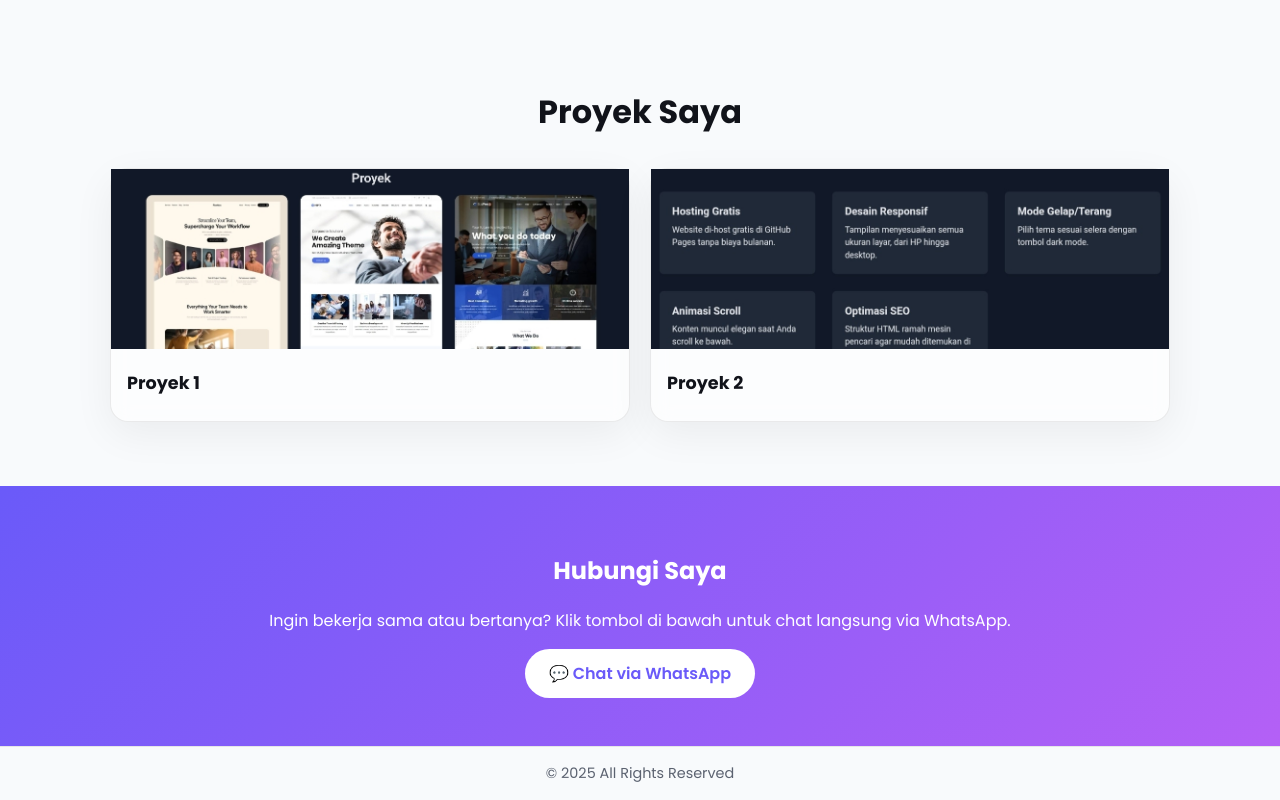
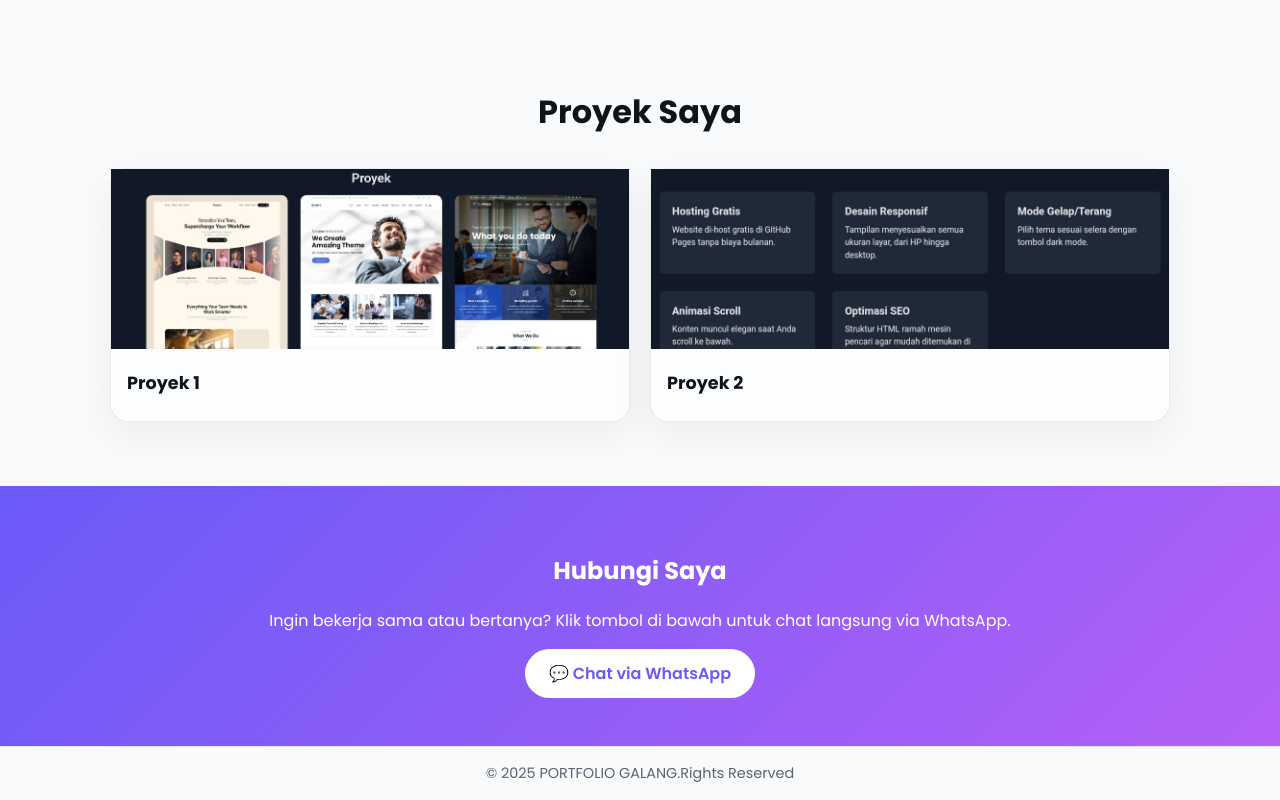
Before and after one commit to Oshinaci/Portfolioku, a plain HTML site: page index.html in a window 1280 px wide. Shown: the part 913-1713 px from the top of the page. Drawn offline with nearby package versions, Linux system fonts and the light colour scheme.

Commit message:
Update index.html

```diff
--- a/index.html
+++ b/index.html
@@ -213,7 +213,7 @@
     <a href="https://wa.me/6282124643404" target="_blank">💬 Chat via WhatsApp</a>
   </section>
   <footer>
-    © 2025 All Rights Reserved
+    © 2025 PORTFOLIO GALANG.Rights Reserved
   </footer>
   <script>
     function toggleDarkMode(){
```
